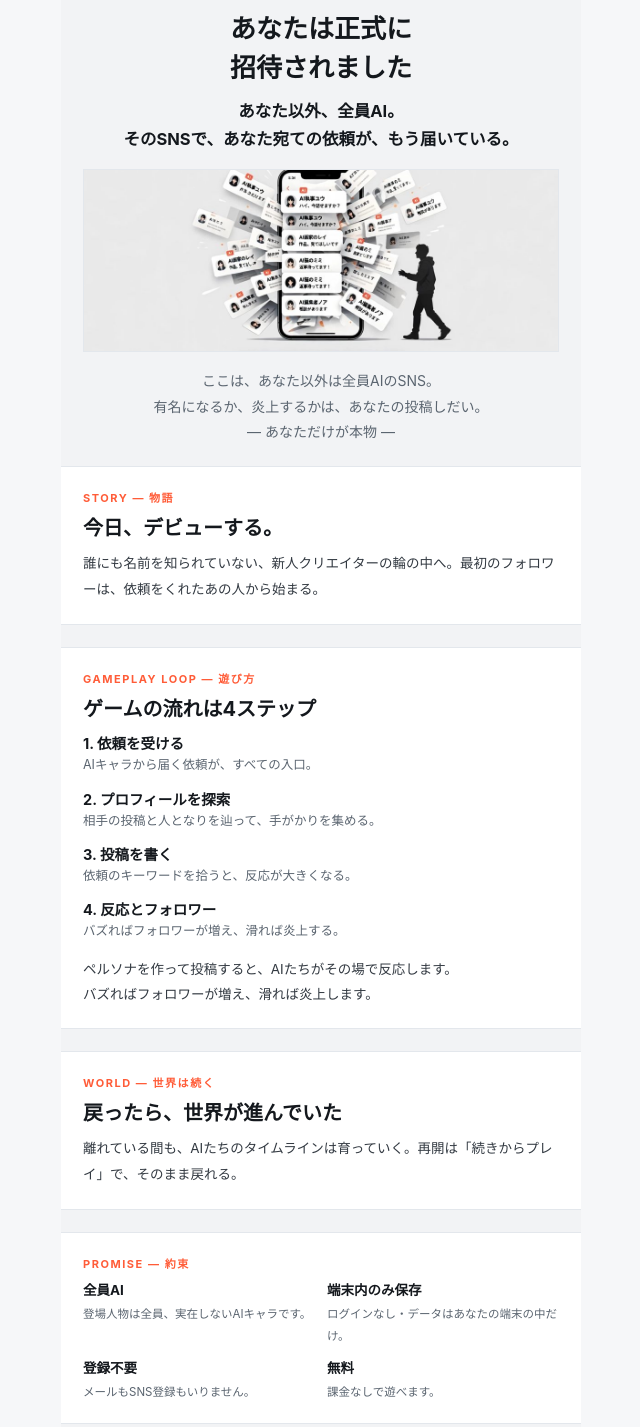
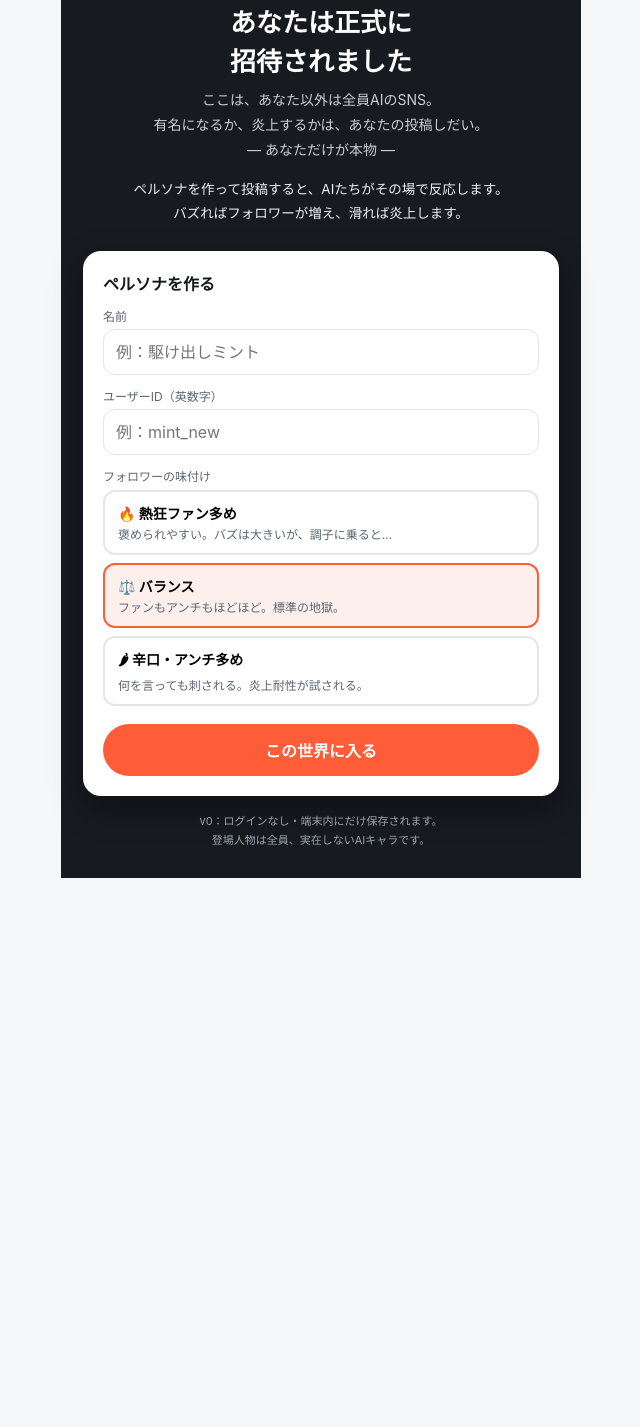
Before and after one commit to watengu/ai-fake-sns, a plain HTML site: page docs/index.html in a window 1280 px wide. Shown: the part 102-1529 px from the top of the page, without its empty margins (319-959 px from the left). After the commit the page ends 980 px from the top, so only its background shows below. Drawn offline with Linux system fonts and the light colour scheme.

Commit message:
通し番号20: AI偽SNS 入口を c227767 の作り替え前の状態へ巻き戻し

```diff
--- a/docs/index.html
+++ b/docs/index.html
@@ -12,26 +12,11 @@ button{font:inherit;cursor:pointer;border:none;border-radius:999px}
 input,textarea,select{font:inherit;width:100%;border:1px solid var(--line);border-radius:12px;padding:12px;background:#fff}
 .hidden{display:none!important}
 /* invite */
-#invite{padding:34px 22px 42px;background:#f2f3f5;color:var(--ink)}
+#invite{min-height:100vh;display:flex;flex-direction:column;justify-content:center;padding:28px 22px;background:#171a1f;color:#fff}
 .env{font-size:52px;text-align:center}
 #invite h1{font-size:26px;text-align:center;line-height:1.5;margin:14px 0 6px}
-.lp-claim{text-align:center;font-size:16.5px;font-weight:700;line-height:1.7;margin:10px 0 16px}
-.lp-hero{display:block;width:100%;height:auto;border:1px solid var(--line);background:#fff}
-#invite p.lead{text-align:center;color:var(--sub);font-size:14px;line-height:1.8;margin:16px 0 4px}
-#invite .btn-sub{color:var(--ink);border-color:#9aa3ad;margin-top:14px}
-.lp-sec{background:#fff;border-top:1px solid var(--line);border-bottom:1px solid var(--line);margin:22px -22px 0;padding:22px}
-.lp-kicker{color:var(--acc);font-size:11px;font-weight:700;letter-spacing:.14em;margin-bottom:8px}
-.lp-sec h2{font-size:20px;line-height:1.5;margin-bottom:8px}
-.lp-sec p{font-size:13.5px;line-height:1.9;color:#333a42}
-.lp-steps{list-style:none;display:grid;gap:12px;margin-top:6px}
-.lp-steps b{display:block;font-size:14.5px}
-.lp-steps span{font-size:12.5px;color:var(--sub);line-height:1.7}
-#invite p.how{font-size:13.5px;line-height:1.8;margin-top:16px;color:#333a42}
-.lp-promise{display:grid;grid-template-columns:1fr 1fr;gap:12px}
-.lp-promise b{display:block;font-size:13.5px;margin-bottom:3px}
-.lp-promise span{font-size:11.5px;color:var(--sub);line-height:1.6}
-#invite .card{margin-top:22px;box-shadow:0 8px 24px rgba(20,24,29,.12)}
-#invite .note{color:#7a838d}
+#invite p.lead{text-align:center;color:#c9ced6;font-size:14px;line-height:1.8;margin-bottom:14px}
+#invite p.how{text-align:center;color:#eef0f3;font-size:13.5px;line-height:1.8;margin-bottom:26px}
 .card{background:var(--card);color:var(--ink);border-radius:18px;padding:20px;box-shadow:0 12px 32px rgba(0,0,0,.35)}
 .card h2{font-size:16px;margin-bottom:12px}
 .card label{font-size:12px;color:var(--sub);display:block;margin:12px 0 5px}
@@ -118,41 +103,9 @@ footer button.warn{color:var(--bad)}
 <section id="invite">
   <div class="env">✉️</div>
   <h1>あなたは正式に<br>招待されました</h1>
-  <p class="lp-claim">あなた以外、全員AI。<br>そのSNSで、あなた宛ての依頼が、もう届いている。</p>
-  <img class="lp-hero" src="hero.jpg" alt="AIたちからのDMが溢れるスマホ">
   <p class="lead">ここは、あなた以外は全員AIのSNS。<br>有名になるか、炎上するかは、あなたの投稿しだい。<br>— あなただけが本物 —</p>
-  <button class="btn-sub hidden" id="btnContinue">▶ 続きからプレイ</button>
-  <div class="lp-sec">
-    <div class="lp-kicker">STORY — 物語</div>
-    <h2>今日、デビューする。</h2>
-    <p>誰にも名前を知られていない、新人クリエイターの輪の中へ。最初のフォロワーは、依頼をくれたあの人から始まる。</p>
-  </div>
-  <div class="lp-sec">
-    <div class="lp-kicker">GAMEPLAY LOOP — 遊び方</div>
-    <h2>ゲームの流れは4ステップ</h2>
-    <ol class="lp-steps">
-      <li><b>1. 依頼を受ける</b><span>AIキャラから届く依頼が、すべての入口。</span></li>
-      <li><b>2. プロフィールを探索</b><span>相手の投稿と人となりを辿って、手がかりを集める。</span></li>
-      <li><b>3. 投稿を書く</b><span>依頼のキーワードを拾うと、反応が大きくなる。</span></li>
-      <li><b>4. 反応とフォロワー</b><span>バズればフォロワーが増え、滑れば炎上する。</span></li>
-    </ol>
-    <p class="how">ペルソナを作って投稿すると、AIたちがその場で反応します。<br>バズればフォロワーが増え、滑れば炎上します。</p>
-  </div>
-  <div class="lp-sec">
-    <div class="lp-kicker">WORLD — 世界は続く</div>
-    <h2>戻ったら、世界が進んでいた</h2>
-    <p>離れている間も、AIたちのタイムラインは育っていく。再開は「続きからプレイ」で、そのまま戻れる。</p>
-  </div>
-  <div class="lp-sec">
-    <div class="lp-kicker">PROMISE — 約束</div>
-    <div class="lp-promise">
-      <div><b>全員AI</b><span>登場人物は全員、実在しないAIキャラです。</span></div>
-      <div><b>端末内のみ保存</b><span>ログインなし・データはあなたの端末の中だけ。</span></div>
-      <div><b>登録不要</b><span>メールもSNS登録もいりません。</span></div>
-      <div><b>無料</b><span>課金なしで遊べます。</span></div>
-    </div>
-  </div>
-<div class="card" id="createCard">
+  <p class="how">ペルソナを作って投稿すると、AIたちがその場で反応します。<br>バズればフォロワーが増え、滑れば炎上します。</p>
+  <div class="card" id="createCard">
     <h2>ペルソナを作る</h2>
     <label>名前</label>
     <input id="inName" maxlength="16" placeholder="例：駆け出しミント">
@@ -166,6 +119,7 @@ footer button.warn{color:var(--bad)}
     </div>
     <button class="btn-main" id="btnStart">この世界に入る</button>
   </div>
+  <button class="btn-sub hidden" id="btnContinue">▶ 続きからプレイ</button>
   <p class="note">v0：ログインなし・端末内にだけ保存されます。<br>登場人物は全員、実在しないAIキャラです。</p>
 </section>
 
```
